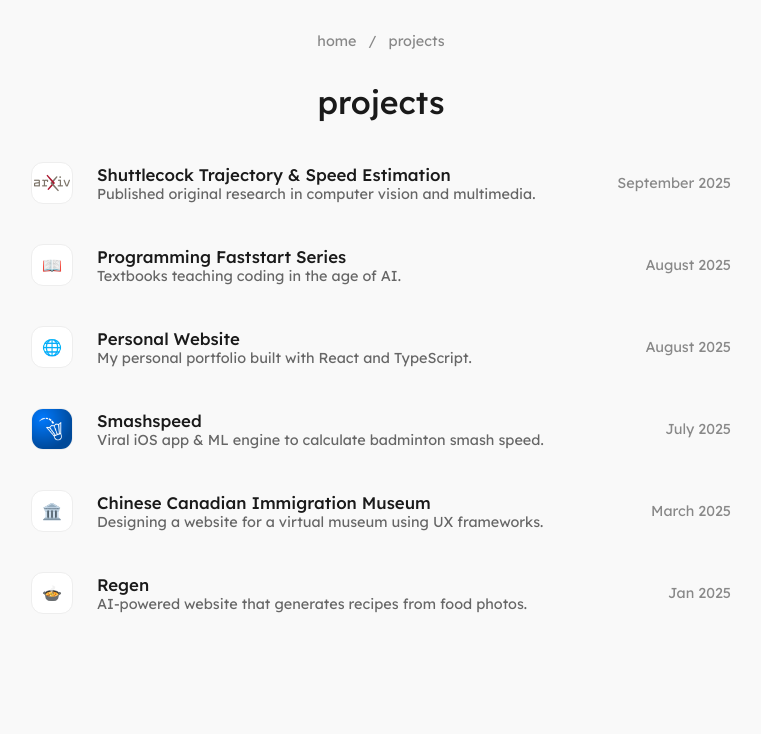
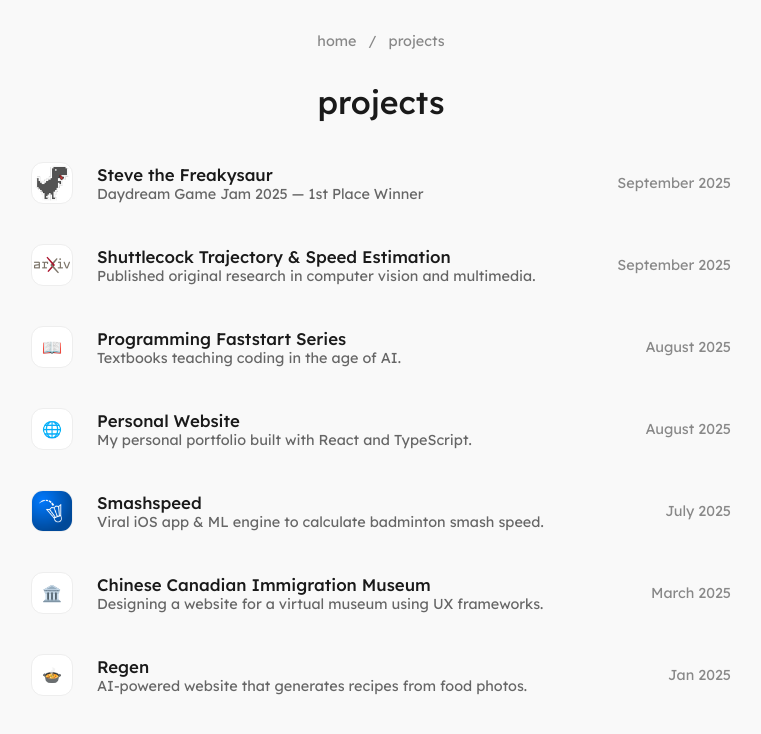
Before and after one commit to diwenne/diwenhuang, a React (Vite) app: page /projects in a window 1280 px wide. Shown: the top 734 px of the page, without its empty margins (259-1020 px from the left). Built offline with nearby package versions, Linux system fonts and the light colour scheme.

Commit message:
freakysaur

```diff
--- a/src/pages/Home.tsx
+++ b/src/pages/Home.tsx
@@ -47,7 +47,7 @@
         <h1>Diwen Huang</h1>
         <p className="subheader">ib @ port moody secondary</p>
         <p className="description">
-          i am an aspiring cs + ai major and hate the pearls in bubble tea
+          i am an aspiring cs + ai major based in vancouver
         </p>
         <div className="nav-buttons">
           <Link to="/work" className="btn">
--- a/src/pages/Projects.tsx
+++ b/src/pages/Projects.tsx
@@ -1,5 +1,6 @@
 import SmashSpeedLogo from '../assets/smashspeed.png';
 import ArxivLogo from '../assets/arxiv.png';
+import steve from '../assets/steve.png';
 
 import ProjectItem from '../components/ProjectItem';
 import Breadcrumbs from '../components/Breadcrumbs';
@@ -7,6 +8,15 @@
 // --- Main Page Data & Component ---
 
 const projectData = [
+  {
+    icon: steve,
+    title: 'Steve the Freakysaur',
+    subtitle: 'Daydream Game Jam 2025 — 1st Place Winner',
+    link: 'https://haocuii.itch.io/steve-the-freakysaur',
+    date: 'September 2025',
+    description: 'Co-created “Steve the Freakysaur,” a Chrome Dino–style game controlled entirely hands-free using tongue detection through real-time facial landmark segmentation. Built during BC’s biggest youth hackathon (Daydream Game Jam), which was also the largest Daydream event in North America, the project won 1st place out of 124 participants and 50+ projects. The game features single-player, two-player, and Flappy Bird–style modes, and was prototyped in Pygame before being ported to Next.js with TypeScript for web play.',
+    tags: ['Next.js', 'TypeScript', 'Pygame', 'Computer Vision', 'Hackathon', 'Game Development', 'Segmentation Model']
+  },
   {
     icon: ArxivLogo,
     title: 'Shuttlecock Trajectory & Speed Estimation',
```
Also changed, not shown: src/assets/steve.png (added).
